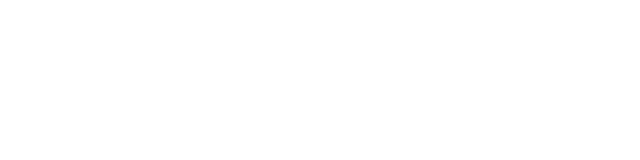
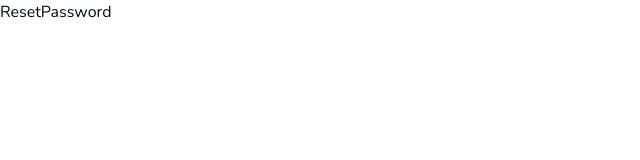
Before and after one commit to irel04/techno-project, a React (Vite) app: page /reset-password in a window 1280 px wide. Before the commit this address had no page. Shown: the top 160 px of the page, without its empty margins (0-640 px from the left). Built offline with nearby package versions, Linux system fonts and the light colour scheme.

Commit message:
feat: routing of reset password

```diff
--- a/src/App.jsx
+++ b/src/App.jsx
@@ -26,6 +26,7 @@
 import PrivateRoute from "./layout/PrivateRoute";
 import PublicOnlyRoute from "./layout/PublicOnlyRoute";
 import 'react-loading-skeleton/dist/skeleton.css'
+import ResetPassword from "./pages/ResetPassword";
 
 
 const App = () => {
@@ -107,11 +108,11 @@
               element={<Register />}
             />
           </Route>
-
         </Route>
 
+        {/* For reset password */}
 
-
+        <Route path="reset-password" element={<ResetPassword/>}/>
 
         {/* For business layout */}
         <Route
--- /dev/null
+++ b/src/pages/ResetPassword.jsx
@@ -0,0 +1,9 @@
+import React from 'react'
+
+const ResetPassword = () => {
+  return (
+    <div>ResetPassword</div>
+  )
+}
+
+export default ResetPassword
```
